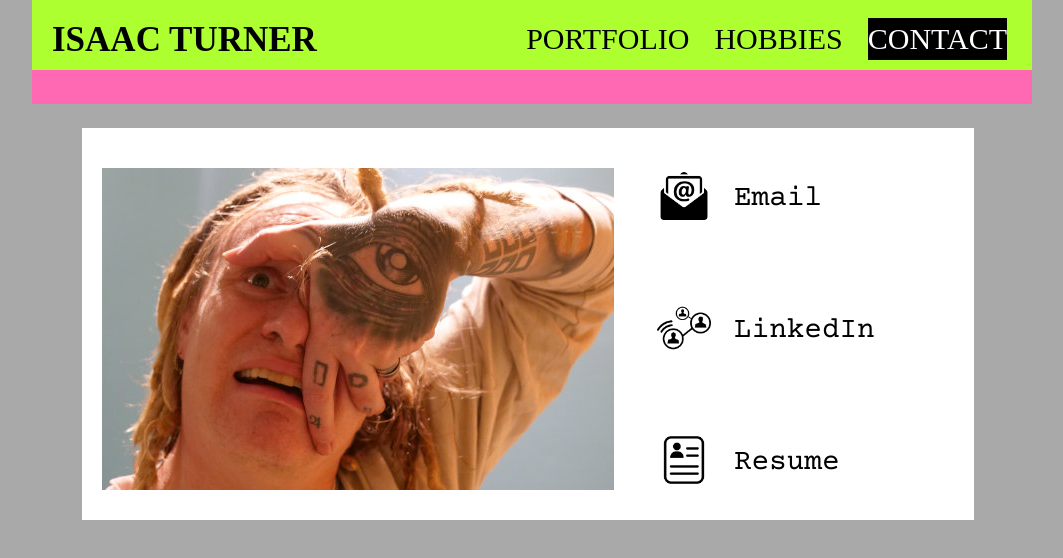
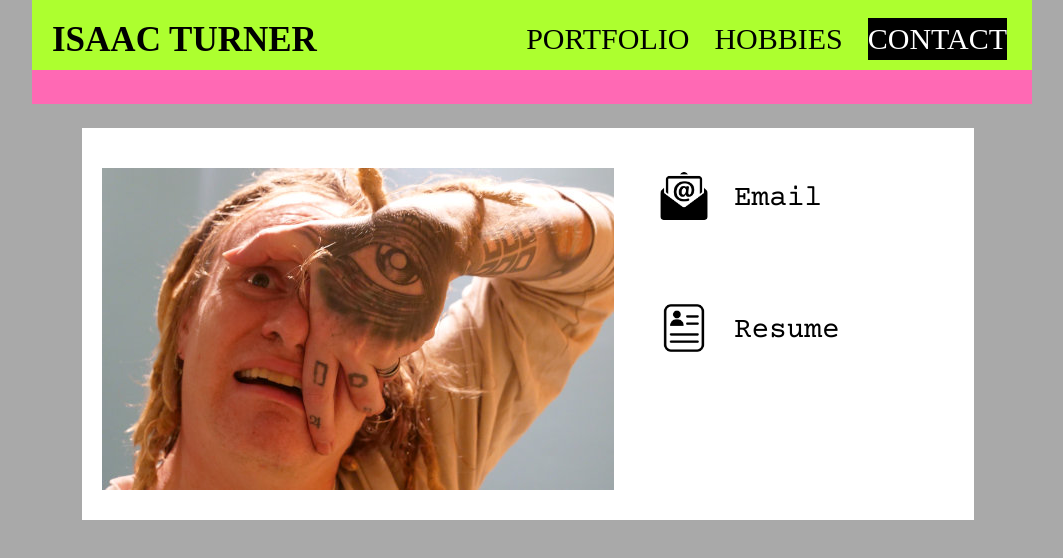
Before and after one commit to TheRealBloodRumpus/isaacturner-portfolio, a website: page contact/index.html in a window 1280 px wide. Shown: the whole page, without its empty margins (108-1171 px from the left). Drawn offline with nearby package versions, Linux system fonts and the light colour scheme; files that its build step writes are made by us from their sources; files whose address does not match are found by name; a web font is replaced by a local one.

Commit message:
Update index.html
Took out LinkedIn Link

```diff
--- a/contact/index.html
+++ b/contact/index.html
@@ -50,7 +50,6 @@
               <hr class="solid"> <!--Division Between Sections-->
               <address class="address">
                 <a href="mailto:isaacturner777@gmail.com"><img src="../img/email.png" alt="Email Isaac" style="width:60px;height:60px;">Email</a><br><br>
-                  <a href="https://www.linkedin.com/in/isaacturner-gamedev/" target="_blank"><img src="../img/linkedin.png" alt="LinkedIn" style="width:60px;height:60px;">LinkedIn</a><br><br>
                   <a href="../img/isaac-turner-resume.pdf" target="_blank"><img src="../img/resume.png" alt="Resume" style="width:60px;height:60px;">Resume</a>
                   </address>
                   <img src="../img/eyesack.jpg" alt="Isaac with his tatooed hand over his face like a crazy person" style="padding-top:22px; width: 512px;">
```
